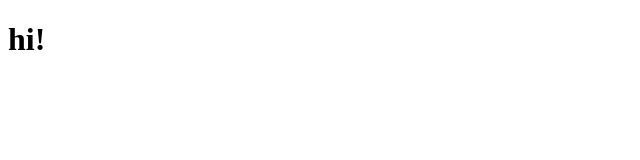
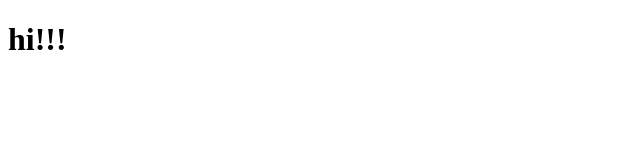
Before and after one commit to MerryHao/git-demo, a plain HTML site: page index.html in a window 1280 px wide. Shown: the full height of the page, 0-640 px from the left. Drawn offline with Linux system fonts and the light colour scheme.

Commit message:
modify h1 textContent

```diff
--- a/index.html
+++ b/index.html
@@ -9,7 +9,7 @@
 </head>
 
 <body>
-  <h1>hi!</h1>
+  <h1>hi!!!</h1>
 </body>
 
 </html>
```
